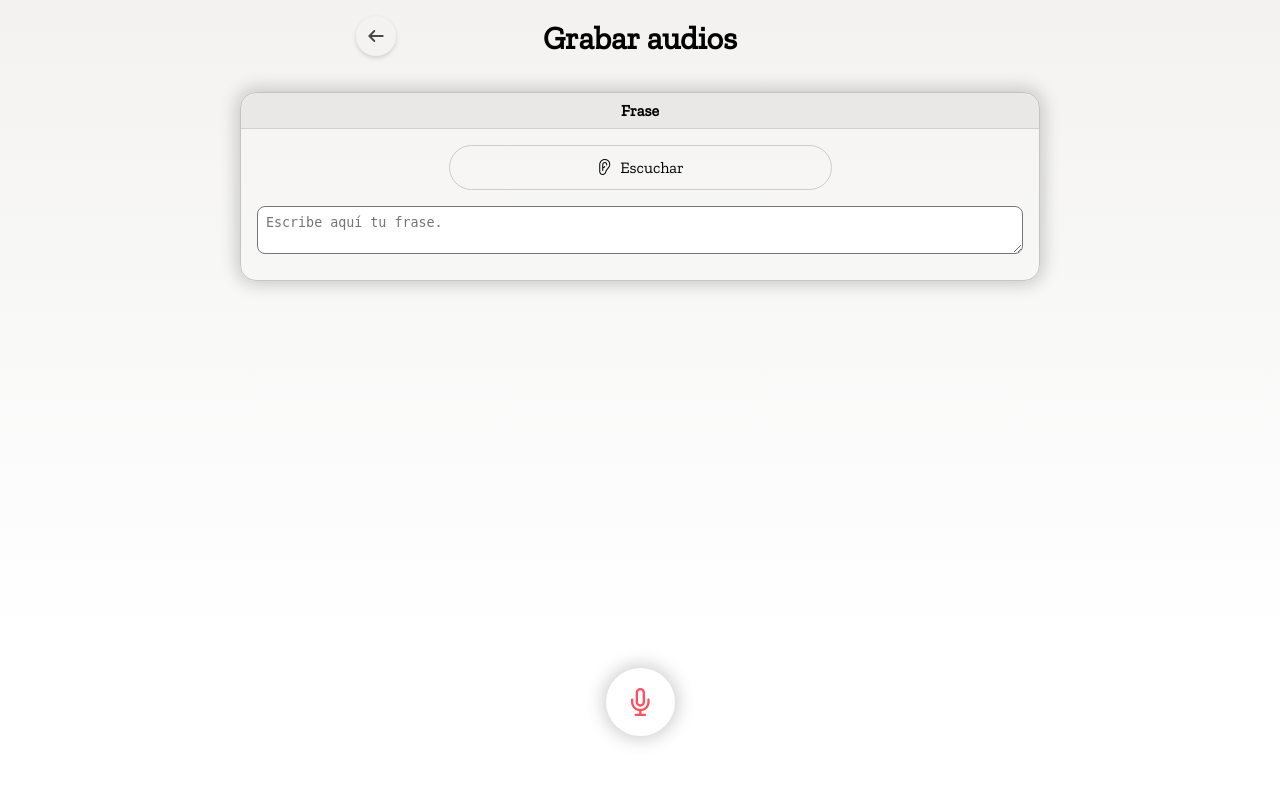
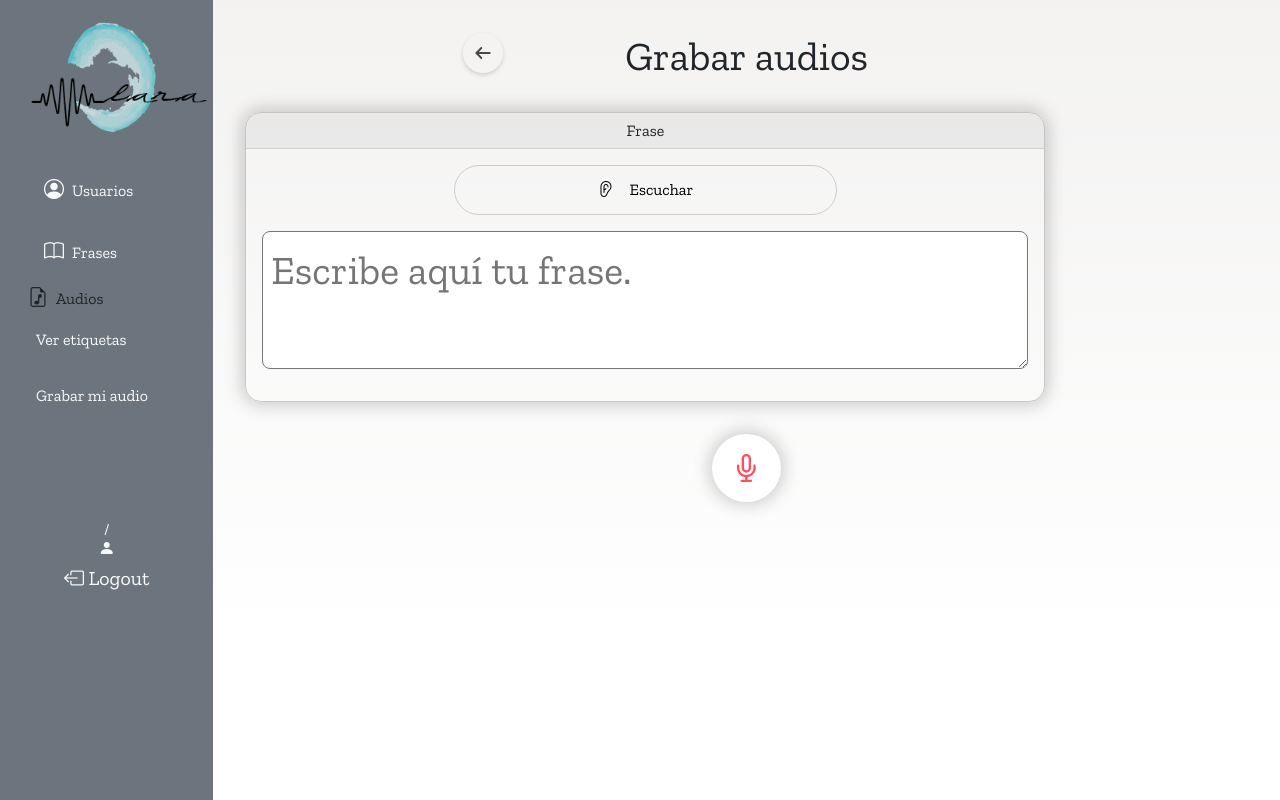
Before and after one commit to PIALARA/pia-lara, a Flask app: template pialara/templates/audios/client_text.html in a window 1280 px wide. Run offline with Flask 2, Linux system fonts and the light colour scheme; the template is opened without the code that fills it, so the values that code supplies are empty; parts of the project's set-up code (start-up, migrations or seed data) failed here and were passed over.

Commit message:
cambios layout para cliente para que aparezca el menú lateral

```diff
--- a/pialara/templates/audios/client_record.html
+++ b/pialara/templates/audios/client_record.html
@@ -1,4 +1,4 @@
-{% extends 'client.html' %}
+{% extends 'layout.html' %}
 
 {% block content %}
   <header class="header">
--- a/pialara/templates/audios/client_tag.html
+++ b/pialara/templates/audios/client_tag.html
@@ -1,4 +1,4 @@
-{% extends 'client.html' %}
+{% extends 'layout.html' %}
 
 {% block content %}
   <header class="header">
--- a/pialara/templates/audios/client_text.html
+++ b/pialara/templates/audios/client_text.html
@@ -1,4 +1,4 @@
-{% extends 'client.html' %}
+{% extends 'layout.html' %}
 
 {% block content %}
     <header class="header">
--- a/pialara/templates/layout.html
+++ b/pialara/templates/layout.html
@@ -7,8 +7,17 @@
   <link href="https://cdn.jsdelivr.net/npm/bootstrap@5.2.2/dist/css/bootstrap.min.css" rel="stylesheet">
   <script src="https://cdn.jsdelivr.net/npm/bootstrap@5.2.2/dist/js/bootstrap.bundle.min.js"></script>
   <script src="https://ajax.googleapis.com/ajax/libs/jquery/3.4.1/jquery.min.js"></script>
+
+  <!-- Google Fonts -->
+  <link rel="preconnect" href="https://fonts.googleapis.com">
+  <link rel="preconnect" href="https://fonts.gstatic.com" crossorigin>
+  <link href="https://fonts.googleapis.com/css2?family=Zilla+Slab&display=swap" rel="stylesheet">
+
+  <!-- CSS -->
   <link rel="stylesheet" href="{{ url_for('static',filename='styles/style.css') }}">
+  <link rel="stylesheet" href="{{ url_for('static',filename='styles/style_cliente.css') }}">
   <link rel="stylesheet" href="https://cdn.jsdelivr.net/npm/bootstrap-icons@1.10.2/font/bootstrap-icons.css" />
+
   <title>PIA FP Lara</title>
 </head>
 
@@ -16,7 +25,7 @@
   <div class="container-fluid">
     <div class="row">
 
-      <div class="col-2 col-md-3 col-xl-2 bg-secondary px-1">
+      <div class="col-2 col-md-2 col-xl-2 bg-secondary px-1">
         <div class="m-2">
           <button class="btn btn-secondary d-block d-sm-none" type="button" data-bs-toggle="offcanvas" data-bs-target="#demo">
             <i class="bi bi-list"></i>
@@ -32,7 +41,12 @@
             <li><a href="{{ url_for('users.index') }}" class="d-block text-light p-3 border-0"><i class="bi bi-person-circle lead m-2"></i>Usuarios</a></li>
             <li><a href="{{ url_for('syllabus.index') }}" class="d-block text-light p-3 border-0"><i class="bi bi-book m-2 lead"></i>Frases</a></li>
             {% endif %}
-            <li><a href="{{ url_for('audios.client_tag') }}" class="d-block text-light p-3 border-0" target="_blank"><i class="bi bi-file-earmark-music m-2 lead"></i>Audios</a></li>
+            <li>Audios
+              <ul>
+                <li><a href="{{ url_for('audios.client_tag') }}" class="d-block text-light p-3 border-0" target="_blank"><i class="bi bi-file-earmark-music m-2 lead"></i>Ver etiquetas</a></li>
+                <li>Grabar mi audio</li>
+              </ul>
+            </li>
           </ul>
           <div class="pb-3 text-white text-decoration-none pt-5 text-center">
             <a href="#">
@@ -53,7 +67,16 @@
             <li><a href="{{ url_for('users.index') }}" class="d-block text-light p-3 border-0"><i class="bi bi-person-circle lead m-2"></i>Usuarios</a></li>
             <li><a href="{{ url_for('syllabus.index') }}" class="d-block text-light p-3 border-0"><i class="bi bi-book m-2 lead"></i>Frases</a></li>
             {% endif %}
-            <li><a href="{{ url_for('audios.client_tag') }}" class="d-block text-light p-3 border-0" target="_blank"><i class="bi bi-file-earmark-music m-2 lead"></i>Audios</a></li>
+            <li><i class="bi bi-file-earmark-music m-2 lead"></i>Audios
+              <ul class="nav nav-pills">
+                <li><a href="{{ url_for('audios.client_tag') }}" class="d-block text-light p-3 border-0">
+                    Ver etiquetas
+                    </a></li>
+                <li><a href="{{ url_for('audios.client_tag') }}" class="d-block text-light p-3 border-0">
+                    Grabar mi audio
+                    </a></li>
+              </ul>
+            </li>
           </ul>
           <div class="pb-3 text-white text-decoration-none pt-5 text-center">
             <a href="{{ url_for('users.update',id=current_user.id) }}">
@@ -66,7 +89,7 @@
         </div>
       </div>
 
-      <div class="col col-md-9 col-xl-10 px-sm-11 px-0">
+      <div class="col col-md-10 col-xl-10 px-sm-11 px-0">
         <div id="content" class="bg-grey w-100">
           <section class="m-3">
             {% block content %}{% endblock %}
```
Also changed, not shown: pialara/blueprints/users.py (+12 -7 lines).
